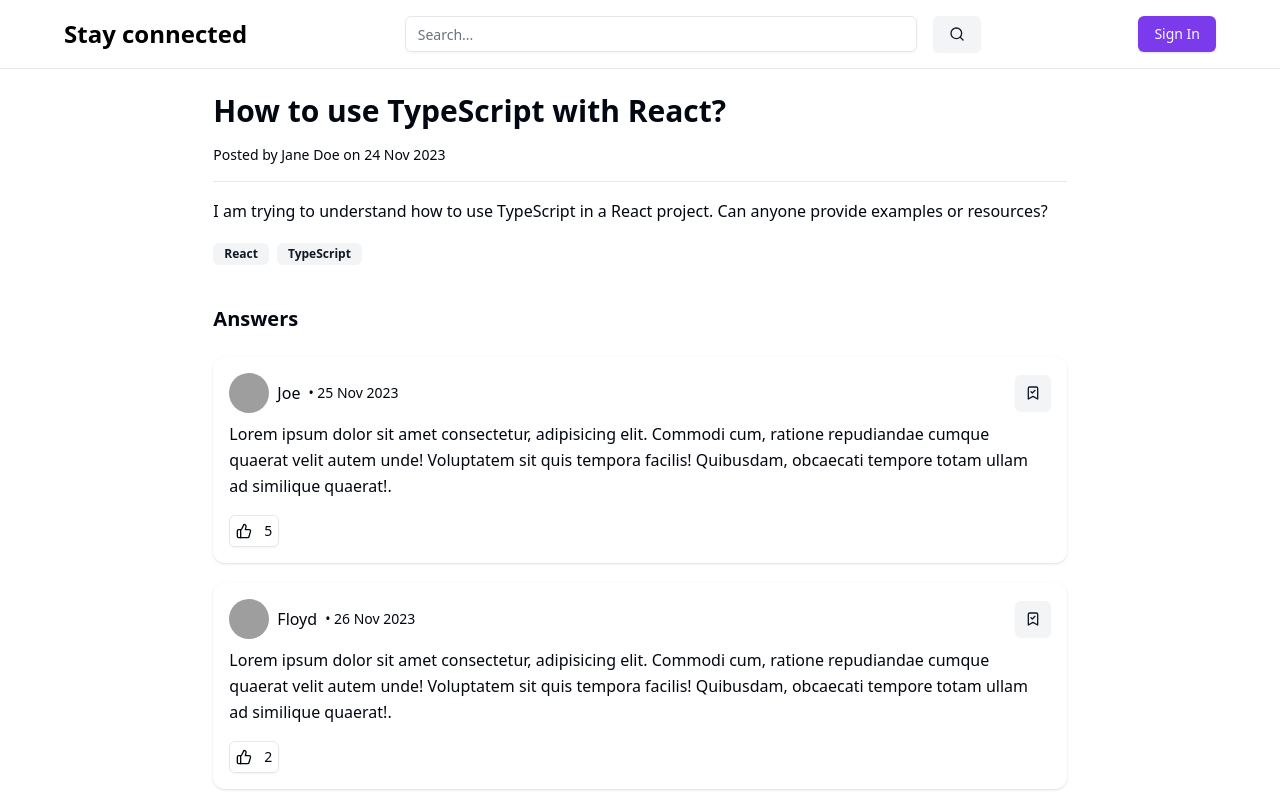
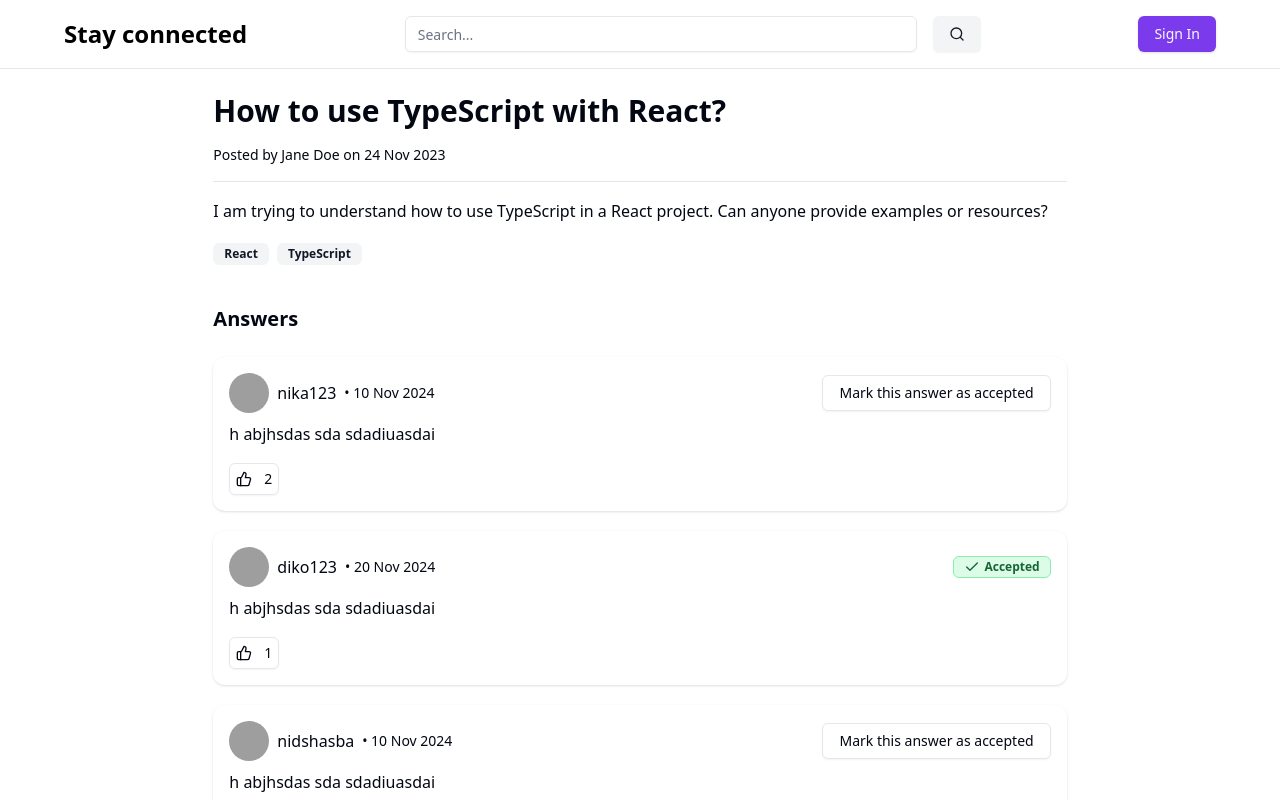
Before and after one commit to tsamkharadze/stayconnected, a React (Vite) app: page /question in a window 1280 px wide. Shown: the top 800 px of the page. Built offline with nearby package versions, Linux system fonts and the light colour scheme; grey boxes are pictures that could not be loaded.

Commit message:
added local state of marking/removing accept status to quesitons

```diff
--- a/src/pages/question-page/components/answers.tsx
+++ /dev/null
@@ -1,27 +0,0 @@
-import SingleAnswer from '@/pages/question-page/components/single-answer/single-answer';
-
-const Answers: React.FC = () => {
-  return (
-    <div className='mt-6 space-y-6'>
-      <h2 className='text-xl font-semibold'>Answers</h2>
-      <div className='space-y-5'>
-        <SingleAnswer
-          username='Joe'
-          date='25 Nov 2023'
-          content='Lorem ipsum dolor sit amet consectetur, adipisicing elit. Commodi cum, ratione repudiandae cumque quaerat velit autem unde! Voluptatem sit quis tempora facilis! Quibusdam, obcaecati tempore totam ullam ad similique quaerat!.'
-          votes={5}
-          isAccepted={true}
-        />
-        <SingleAnswer
-          username='Floyd'
-          date='26 Nov 2023'
-          content='Lorem ipsum dolor sit amet consectetur, adipisicing elit. Commodi cum, ratione repudiandae cumque quaerat velit autem unde! Voluptatem sit quis tempora facilis! Quibusdam, obcaecati tempore totam ullam ad similique quaerat!.'
-          votes={2}
-          isAccepted={false}
-        />
-      </div>
-    </div>
-  );
-};
-
-export default Answers;
--- /dev/null
+++ b/src/pages/question-page/components/answers/answers.tsx
@@ -0,0 +1,43 @@
+import { AnswersProps } from '@/pages/question-page/components/answers/answers.types';
+import SingleAnswer from '@/pages/question-page/components/answers/single-answer/single-answer';
+import { useState } from 'react';
+
+const Answers: React.FC<AnswersProps> = ({
+  answers,
+  acceptedAnswerId,
+  authorId,
+}) => {
+  const [currentAcceptedAnswerId, setCurrentAcceptedAnswerId] =
+    useState(acceptedAnswerId);
+
+  const handleAcceptAnswer = (answerId: string) => {
+    if (currentAcceptedAnswerId === answerId) {
+      setCurrentAcceptedAnswerId('');
+    } else {
+      setCurrentAcceptedAnswerId(answerId);
+    }
+  };
+
+  return (
+    <div className='mt-6 space-y-6'>
+      <h2 className='text-xl font-semibold'>Answers</h2>
+      <div className='space-y-5'>
+        {answers.map((answer) => (
+          <SingleAnswer
+            key={answer.id}
+            username={answer.username}
+            date={answer.date}
+            content={answer.content}
+            votes={answer.votes}
+            isAccepted={answer.id === currentAcceptedAnswerId}
+            authorId={authorId}
+            onAcceptAnswer={handleAcceptAnswer}
+            answerId={answer.id}
+          />
+        ))}
+      </div>
+    </div>
+  );
+};
+
+export default Answers;
--- /dev/null
+++ b/src/pages/question-page/components/answers/answers.types.ts
@@ -0,0 +1,11 @@
+export type AnswersProps = {
+  answers: {
+    id: string;
+    username: string;
+    date: string;
+    content: string;
+    votes: number;
+  }[];
+  authorId: string;
+  acceptedAnswerId: string;
+};
--- a/src/pages/question-page/components/single-answer/signle-answer.types.ts
+++ b/src/pages/question-page/components/answers/single-answer/signle-answer.types.ts
@@ -1,7 +1,10 @@
 export type SingleAnswerProps = {
+  answerId: string;
   username: string;
   date: string;
   content: string;
   votes: number;
+  authorId: string;
   isAccepted: boolean;
+  onAcceptAnswer: (answerId: string) => void;
 };
--- a/src/pages/question-page/components/single-answer/single-answer.tsx
+++ b/src/pages/question-page/components/answers/single-answer/single-answer.tsx
@@ -1,20 +1,60 @@
 import { Card, CardContent } from '@/components/ui/card';
 import { Toggle } from '@/components/ui/toggle';
-import { ThumbsUp, Check, BookmarkCheck } from 'lucide-react';
+import { Check, ThumbsUp } from 'lucide-react';
 import { Avatar, AvatarFallback, AvatarImage } from '@/components/ui/avatar';
-import { SingleAnswerProps } from '@/pages/question-page/components/single-answer/signle-answer.types';
+import { SingleAnswerProps } from '@/pages/question-page/components/answers/single-answer/signle-answer.types';
 import { Badge } from '@/components/ui/badge';
 import { Button } from '@/components/ui/button';
+import { useToast } from '@/hooks/use-toast';
+import { ToastAction } from '@/components/ui/toast';
 
 const SingleAnswer: React.FC<SingleAnswerProps> = ({
+  answerId,
   username,
   date,
   content,
   votes,
+  authorId,
   isAccepted,
+  onAcceptAnswer,
 }) => {
-  const isAuthorized = true;
-  const isThereCorrectAnswerFromAnswers = false;
+  const { toast } = useToast();
+  const loggedUserId = '82wewq7dsaghsa';
+  const isAuthorLoggedIn = loggedUserId === authorId;
+
+  let acceptedBadge = null;
+  if (isAccepted) {
+    acceptedBadge = (
+      <Badge
+        variant='outline'
+        className='cursor-pointer border-green-300 bg-green-100 text-green-800'
+        onClick={() => onAcceptAnswer(answerId)}
+      >
+        <Check className='mr-1 h-4 w-4' /> Accepted
+      </Badge>
+    );
+  }
+
+  let acceptButton = null;
+  if (isAuthorLoggedIn && !isAccepted) {
+    acceptButton = (
+      <Button
+        variant='outline'
+        onClick={() => {
+          onAcceptAnswer(answerId);
+          toast({
+            description: 'This answer is marked as accepted',
+            duration: 2500,
+            action: (
+              <ToastAction altText='Undo marking as accepted'>Undo</ToastAction>
+            ),
+          });
+        }}
+      >
+        Mark this answer as accepted
+      </Button>
+    );
+  }
 
   return (
     <Card className='w-full border-none bg-background text-foreground'>
@@ -30,11 +70,8 @@ const SingleAnswer: React.FC<SingleAnswerProps> = ({
             </div>
             <span className='text-sm'>• {date}</span>
           </div>
-          {isAuthorized && !isThereCorrectAnswerFromAnswers && (
-            <Button size='icon' variant='secondary'>
-              <BookmarkCheck />
-            </Button>
-          )}
+          {acceptedBadge}
+          {acceptButton}
         </div>
 
         <div className='leading-relaxed'>{content}</div>
--- a/src/pages/question-page/components/question/question.tsx
+++ b/src/pages/question-page/components/question/question.tsx
@@ -2,13 +2,8 @@ import { Separator } from '@/components/ui/separator';
 import { Badge } from '@/components/ui/badge';
 import { QuestionProps } from '@/pages/question-page/components/question/question.types';
 
-const Question: React.FC<QuestionProps> = ({
-  title,
-  author,
-  date,
-  content,
-  tags,
-}) => {
+const Question: React.FC<QuestionProps> = ({ question }) => {
+  const { title, author, date, content, tags } = question;
   return (
     <div className='mt-4 space-y-4'>
       <h2 className='text-3xl font-bold'>{title}</h2>
--- a/src/pages/question-page/components/question/question.types.ts
+++ b/src/pages/question-page/components/question/question.types.ts
@@ -1,7 +1,9 @@
 export type QuestionProps = {
-  title: string;
-  author: string;
-  date: string;
-  content: string;
-  tags: string[];
+  question: {
+    title: string;
+    author: string;
+    date: string;
+    content: string;
+    tags: string[];
+  };
 };
--- a/src/pages/question-page/views/question-page.tsx
+++ b/src/pages/question-page/views/question-page.tsx
@@ -1,19 +1,60 @@
-import Answers from '@/pages/question-page/components/answers';
+import Answers from '@/pages/question-page/components/answers/answers';
 import Question from '@/pages/question-page/components/question/question';
 import WriteAnswer from '@/pages/question-page/components/write-answer/write-answer';
 
+const questionWithAnswers = {
+  question: {
+    id: '28wdsay7dsasd',
+    authorId: '82wewq7dsaghsa',
+    title: 'How to use TypeScript with React?',
+    author: 'Jane Doe',
+    date: '24 Nov 2023',
+    content:
+      'I am trying to understand how to use TypeScript in a React project. Can anyone provide examples or resources?',
+    tags: ['React', 'TypeScript'],
+    acceptedAnswerId: 'answer2',
+  },
+  answers: [
+    {
+      id: 'answer1',
+      username: 'nika123',
+      date: '10 Nov 2024',
+      content: 'h abjhsdas sda sdadiuasdai',
+      votes: 2,
+    },
+    {
+      id: 'answer2',
+      username: 'diko123',
+      date: '20 Nov 2024',
+      content: 'h abjhsdas sda sdadiuasdai',
+      votes: 1,
+    },
+    {
+      id: 'answer3',
+      username: 'nidshasba',
+      date: '10 Nov 2024',
+      content: 'h abjhsdas sda sdadiuasdai',
+      votes: 10,
+    },
+  ],
+};
+
 const QuestionPage: React.FC = () => {
+  const {
+    question,
+    answers,
+    question: { authorId, acceptedAnswerId },
+  } = questionWithAnswers;
+
   return (
     <div className='mb-8 mt-2 flex flex-col items-center'>
       <div className='w-5/6 space-y-10 text-foreground md:w-2/3'>
-        <Question
-          title='How to use TypeScript with React?'
-          author='Jane Doe'
-          date='24 Nov 2023'
-          content='I am trying to understand how to use TypeScript in a React project. Can anyone provide examples or resources?'
-          tags={['React', 'TypeScript']}
+        <Question question={question} />
+        <Answers
+          answers={answers}
+          acceptedAnswerId={acceptedAnswerId}
+          authorId={authorId}
         />
-        <Answers />
         <WriteAnswer />
       </div>
     </div>
```
